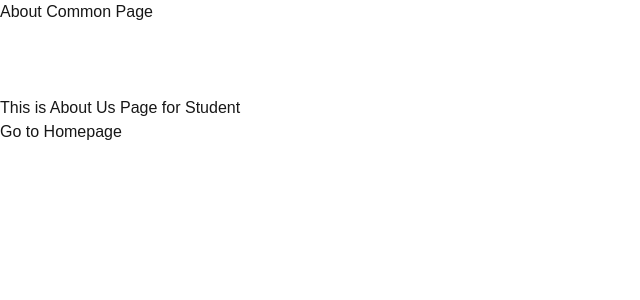
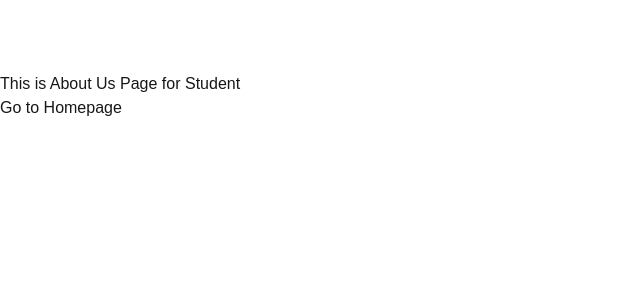
Before and after one commit to alokuidev/NextJsApp, a Next.js app: page /about/aboutstudent in a window 1280 px wide. Shown: the top 300 px of the page, without its empty margins (0-640 px from the left). Built offline with nearby package versions, Linux system fonts and the light colour scheme.

Commit message:
conditional layout

```diff
--- a/src/app/about/layout.js
+++ b/src/app/about/layout.js
@@ -1,12 +1,23 @@
+'use client'
 import React from 'react'
+ import { usePathname } from 'next/navigation'
+function commonabout({children}) {
+  const path = usePathname();
+  console.log(path)
+  return (
+    <>
 
-function commonabout({children}) {
-  return (
     <div>
+    { path !== '/about/aboutstudent' ?(
         <h1>About Common Page</h1>
+      )
+      : null }
         <br /><br /><br />
        {children}
     </div>
+
+
+  </>
   )
 }
 
```
